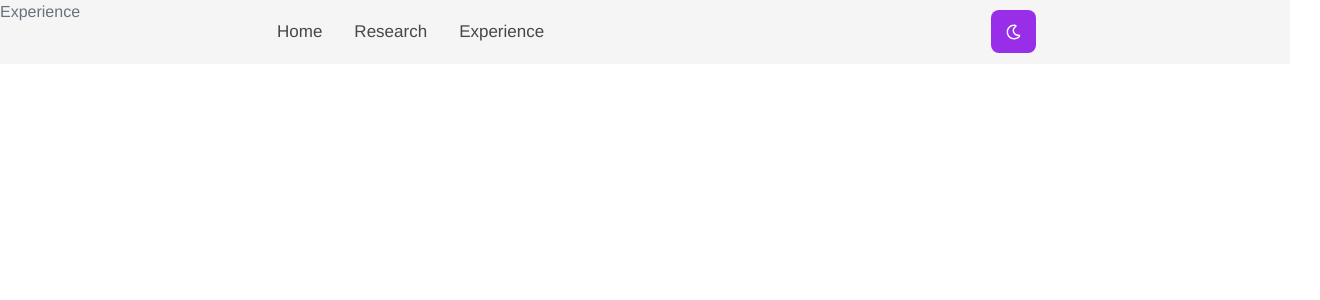
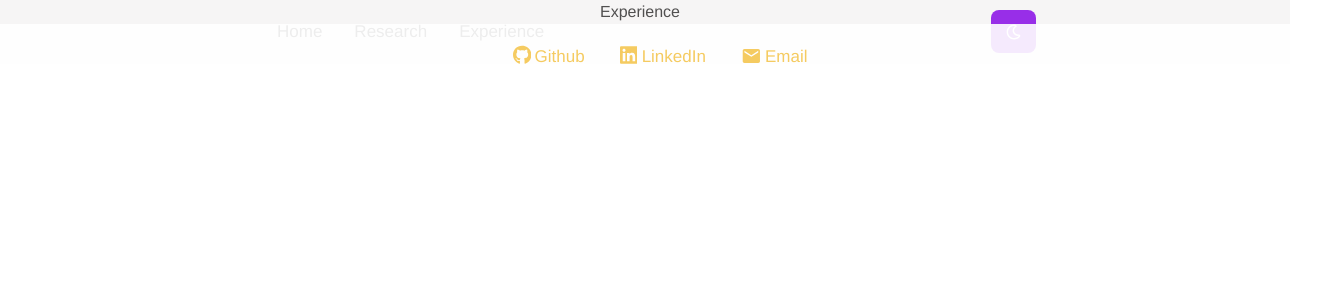
Before and after one commit to ryanhuang8/ryanhuang.dev, a React (Vite) app: page /experience in a window 1280 px wide. Shown: the top 300 px of the page, 1320 px wide, since content can reach past the window. Built offline with nearby package versions, Linux system fonts and the light colour scheme; a web font is replaced by a local one.

Commit message:
feat: added footer

```diff
--- /dev/null
+++ b/src/components/Footer.tsx
@@ -0,0 +1,34 @@
+import React from 'react'
+import '../styles/footer.css'
+import { useTheme } from './ThemeContext';
+import { MdEmail } from "react-icons/md";
+import { FaGithub, FaLinkedin } from 'react-icons/fa';
+
+function Footer() {
+  const { theme, toggleTheme } = useTheme();
+  return (
+    <div className={`horizontal-footer ${theme}`}>
+        <a href="https://github.com/huangr0867" target="_blank">
+            <div className="icon-text">
+                <FaGithub size={22}/>
+                <div>Github</div>
+            </div>
+        </a>
+        <a href="https://www.linkedin.com/in/ryanyukihuang/" target="_blank">
+            <div className="icon-text">
+                <FaLinkedin size={22}/>
+                <div>LinkedIn</div>
+            </div>
+        </a>
+        <a href="mailto: ryan_y_huang@brown.edu" target="_blank">
+            <div className="icon-text">
+                <MdEmail size={24}/>
+                <div>Email</div>
+            </div>
+        </a>
+
+    </div>
+  )
+}
+
+export default Footer
--- a/src/components/startPage/Introduction.tsx
+++ b/src/components/startPage/Introduction.tsx
@@ -13,23 +13,23 @@ function Introduction() {
             I study computer science @ Brown University and am part of the PLME Program. I'm currently interested in software engineering, AI/ML research, and biotech.
         </div>
         <div className="simple-navigation">
-            <a href="huangr0867.github.io">
+            <a href="src/files/Ryan Yuki Huang Resume.pdf" target="_blank">
                 <div className="icon-text">
                     <IoDocumentText size={24}/>
                     <div>Resume</div>
                 </div>
             </a>
-            <a href="huangr0867.github.io">
+            <a href="https://github.com/huangr0867" target="_blank">
                 <div className="icon-text">
                   <FaGithub size={22}/>
                   <div>Github</div>
                 </div>
             </a>
-            <a href="huangr0867.github.io">
+            <a href="https://www.linkedin.com/in/ryanyukihuang/" target="_blank">
               <div className="icon-text">
                   <FaLinkedin size={22}/>
                   <div>LinkedIn</div>
-                </div>
+              </div>
             </a>
         </div>
     </div>
--- a/src/components/startPage/ProjectModal.tsx
+++ b/src/components/startPage/ProjectModal.tsx
@@ -1,6 +1,7 @@
 import React, { MouseEvent } from 'react';
 import "../../styles/start.css"
 import { useTheme } from '../ThemeContext'
+import { RxCross2 } from "react-icons/rx";
 
 interface ProjectModalProps {
   project: {name : string, description : string, image : string}
@@ -18,12 +19,14 @@ const ProjectModal: React.FC<ProjectModalProps> = ({ project, closeModal }) => {
     <div className="modal-overlay" onClick={closeModal}>
       <div className={`modal-container ${theme}`} onClick={(e) => e.stopPropagation()}>
         <span className="close-button" onClick={handleCloseModal}>
-          &times;
+          <RxCross2/>
         </span>
-        <div className="project-img">
-          <img src={project.image} className="image" />
+        <div className="image-slot">
+          <div className="project-img-modal">
+            <img src={project.image} className="image-modal" />
+          </div>
         </div>
-        <h2>{project.name}</h2>
+        <h2 className="modal-title">{project.name}</h2>
         <p>{project.description}</p>
       </div>
     </div>
--- a/src/layout/RootLayout.tsx
+++ b/src/layout/RootLayout.tsx
@@ -2,6 +2,7 @@ import React from "react";
 import { Outlet } from "react-router-dom";
 import Navbar from "../components/Navbar";
 import { ThemeProvider } from "../components/ThemeContext";
+import Footer from "../components/Footer";
 
 export default function Root() {
     return (
@@ -9,6 +10,7 @@ export default function Root() {
             <div>
                 <Navbar/>
                 <Outlet/>
+                <Footer/>
             </div>
         </ThemeProvider>
     )
--- a/src/pages/Experience.tsx
+++ b/src/pages/Experience.tsx
@@ -1,8 +1,12 @@
 import React from 'react'
+import { useTheme } from '../components/ThemeContext'
 
 function Experience() {
+  const { theme, toggleTheme } = useTheme();
   return (
-    <div>Experience</div>
+    <div className={`container ${theme}`}>
+      Experience
+    </div>
   )
 }
 
--- a/src/pages/Research.tsx
+++ b/src/pages/Research.tsx
@@ -1,8 +1,12 @@
 import React from 'react'
+import { useTheme } from '../components/ThemeContext'
 
 function Research() {
+  const { theme, toggleTheme } = useTheme();
   return (
-    <div>Research</div>
+    <div className={`container ${theme}`}>
+      Research
+    </div>
   )
 }
 
--- a/src/style.css
+++ b/src/style.css
@@ -15,7 +15,7 @@
 
 a {
   font-weight: 500;
-  color: #e8b32d;
+  color: #f6c751;
   text-decoration: inherit;
 }
 
@@ -87,6 +87,28 @@ button:focus-visible {
   outline: 4px auto -webkit-focus-ring-color;
 }
 
+.container.light{
+  display: flex;
+  /* border: solid red; */
+  width: 100%;
+  align-items: center;
+  justify-content: center;
+  background-color: white;
+  color: black;
+  height: 100%;
+}
+
+.container.dark{
+  display: flex;
+  /* border: solid red; */
+  width: 100%;
+  align-items: center;
+  justify-content: center;
+  background-color: rgb(33, 37, 42);
+  color: white;
+  height: 100%
+}
+
 @media (prefers-color-scheme: light) {
   :root {
     color: #213547;
--- /dev/null
+++ b/src/styles/footer.css
@@ -0,0 +1,24 @@
+.horizontal-footer {
+    background-color: rgb(33, 37, 42); /* Set background color */
+    opacity: 0.9;
+    overflow: hidden; /* Hide overflowing content */
+    display: flex;
+    justify-content: center;
+    width: 100%;
+    align-items: center;
+    padding: 20px;
+    font-size: 17px;
+    gap: 35px;
+    flex-wrap: wrap;
+}
+
+.horizontal-footer.light {
+    background-color: rgb(255, 255, 255); /* Light mode background color */
+    color: black;
+}
+
+.horizontal-footer.dark {
+    background-color: rgba(18, 21, 23, 0.452); /* Dark mode background color */
+    color: white;
+
+}
--- a/src/styles/navbar.css
+++ b/src/styles/navbar.css
@@ -14,6 +14,7 @@
 
 .horizontal-navbar.light {
   background-color: #e6e4e464; /* Light mode background color */
+
 
 }
 
--- a/src/styles/start.css
+++ b/src/styles/start.css
@@ -1,25 +1,3 @@
-.container.light{
-    display: flex;
-    /* border: solid red; */
-    width: 100%;
-    align-items: center;
-    justify-content: center;
-    background-color: white;
-    color: black;
-    height: 100%;
-}
-
-.container.dark{
-    display: flex;
-    /* border: solid red; */
-    width: 100%;
-    align-items: center;
-    justify-content: center;
-    background-color: rgb(33, 37, 42);
-    color: white;
-    height: 100%
-}
-
 .column {
     flex: 0.5;
     padding: 20px;
@@ -161,30 +139,73 @@
 .modal-container.dark {
     position: relative; /* Relative positioning for absolute positioning of close button */
     background: rgb(33, 37, 42);
-    padding: 20px;
+    padding: 35px;
     border-radius: 15px;
     box-shadow: 0 0 10px rgba(0, 0, 0, 0.3);
-    width: 50%;
-    height: 70%;
+    width: 38%;
+    height: 65%;
 }
 
 .modal-container.light {
     position: relative; /* Relative positioning for absolute positioning of close button */
     background: white;
-    padding: 20px;
+    padding: 35px;
     border-radius: 15px;
     box-shadow: 0 0 10px rgba(0, 0, 0, 0.3);
-    width: 50%;
-    height: 70%;
+    width: 38%;
+    height: 65%;
+}
+
+.modal-title {
+    font-family: 'proxima_nova_rgbold', Helvetica, Arial, sans-serif;
+}
+
+.image-slot {
+    display: flex;
+    justify-content: center;
+}
+
+.project-img-modal {
+    margin-top: 2%;
+    display: flex;
+    width: 90%;
+    height: 80%;
+    object-fit: cover;
+    border-radius: 20px;
+    border: 0.2px solid rgba(33, 37, 42, 0.275);
+    overflow: hidden;
+}
+
+.image-modal {
+    /* max-height: 175px; */
+    object-fit: cover;
+    margin-left: auto;
+    margin-right: auto;
+    display: block;
+    width: 100%;
 }
 
 .close-button {
     position: absolute;
     top: 10px;
     right: 10px;
+    height: 30px;
+    width: 30px;
+    display: flex;
+    align-items: center;
+    justify-content: center;
     cursor: pointer;
     font-size: 20px;
-    color: red;
+    color: rgba(255, 0, 0, 0.617);
+    border-radius: 20px;
+    background-color: rgba(255, 0, 0, 0.323);
+    /* border: 0.2px solid rgba(33, 37, 42, 0.275); */
+}
+
+.close-button:hover {
+    transition-duration: 0.05s;
+    transition-timing-function: ease-in-out;
+    background-color: rgba(255, 0, 0, 0.543);
 }
 
 .technologies {
```
Also changed, not shown: 1 other file (tests, documents, lock files or other folders).
